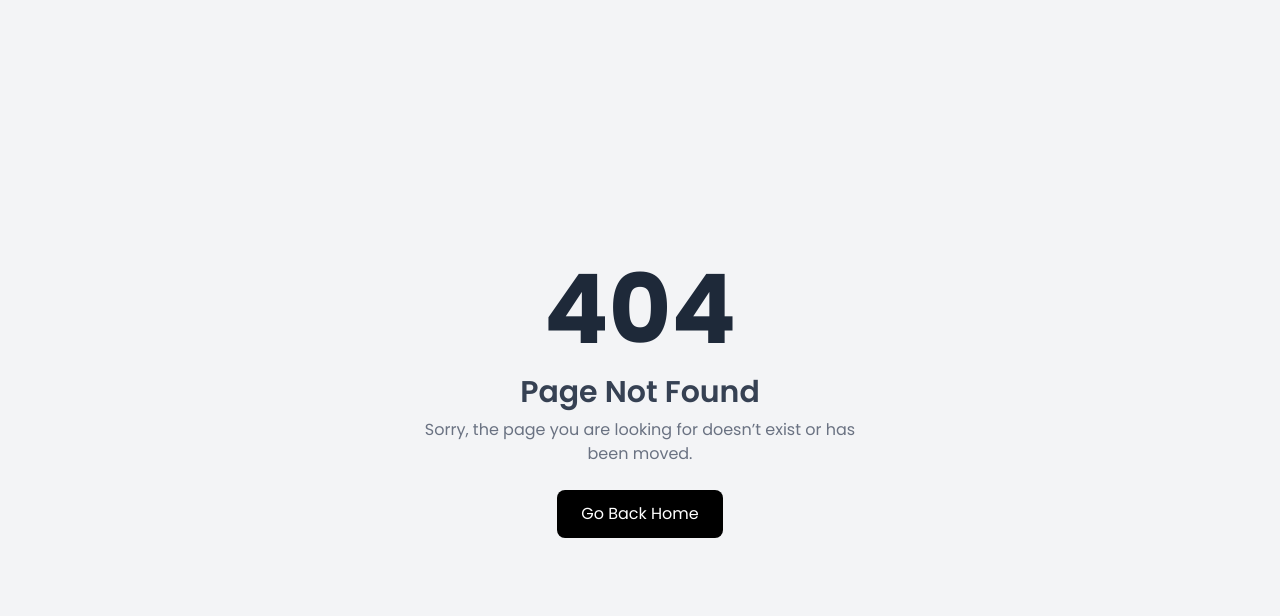
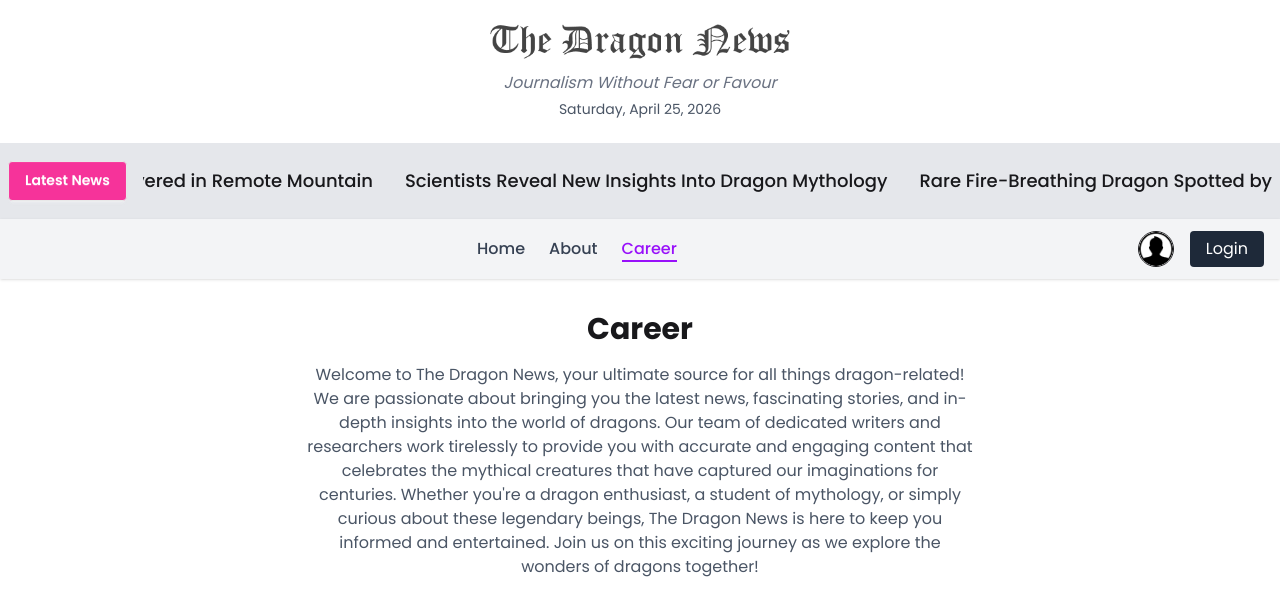
Before and after one commit to rasheduzzaman1978/dragon-news-nextjs, a Next.js app: page /career in a window 1280 px wide. Before the commit this address had no page. Shown: the top 616 px of the page. Built offline with nearby package versions, Linux system fonts and the light colour scheme.

Commit message:
Home page updated

```diff
--- a/package.json
+++ b/package.json
@@ -13,6 +13,7 @@
     "next": "16.2.3",
     "react": "19.2.4",
     "react-dom": "19.2.4",
+    "react-fast-marquee": "^1.6.5",
     "react-icons": "^5.6.0",
     "react-toastify": "^11.0.5"
   },
--- /dev/null
+++ b/src/app/(main)/about-us/page.jsx
@@ -0,0 +1,14 @@
+import React from 'react';
+
+const AboutUs = () => {
+    return (
+        <div>
+            <h1 className='text-3xl font-bold text-center mt-8'>About Us</h1>
+            <p className='text-center mt-4 text-gray-600 max-w-2xl mx-auto'>
+                Welcome to The Dragon News, your ultimate source for all things dragon-related! We are passionate about bringing you the latest news, fascinating stories, and in-depth insights into the world of dragons. Our team of dedicated writers and researchers work tirelessly to provide you with accurate and engaging content that celebrates the mythical creatures that have captured our imaginations for centuries. Whether you're a dragon enthusiast, a student of mythology, or simply curious about these legendary beings, The Dragon News is here to keep you informed and entertained. Join us on this exciting journey as we explore the wonders of dragons together!
+            </p>
+        </div>
+    );
+};
+
+export default AboutUs;
--- /dev/null
+++ b/src/app/(main)/career/page.jsx
@@ -0,0 +1,14 @@
+import React from 'react';
+
+const CareerPage = () => {
+    return (
+        <div>
+            <h1 className='text-3xl font-bold text-center mt-8'>Career</h1>
+            <p className='text-center mt-4 text-gray-600 max-w-2xl mx-auto'>
+                Welcome to The Dragon News, your ultimate source for all things dragon-related! We are passionate about bringing you the latest news, fascinating stories, and in-depth insights into the world of dragons. Our team of dedicated writers and researchers work tirelessly to provide you with accurate and engaging content that celebrates the mythical creatures that have captured our imaginations for centuries. Whether you're a dragon enthusiast, a student of mythology, or simply curious about these legendary beings, The Dragon News is here to keep you informed and entertained. Join us on this exciting journey as we explore the wonders of dragons together!
+            </p>
+        </div>
+    );
+};
+
+export default CareerPage;
--- a/src/app/(main)/layout.jsx
+++ b/src/app/(main)/layout.jsx
@@ -1,3 +1,4 @@
+import BreakingNews from '@/components/shared/BreakingNews';
 import Header from '@/components/shared/Header';
 import Navbar from '@/components/shared/Navbar';
 import React from 'react';
@@ -6,6 +7,7 @@ const MainLayout = ({ children }) => {
     return (
         <>
         <Header />
+        <BreakingNews />
         <Navbar />
 
         {children}
--- a/src/app/(main)/page.js
+++ b/src/app/(main)/page.js
@@ -1,9 +1,35 @@
 import Image from "next/image";
 
-export default function Home() {
+async function getCategories() {
+  const res = await fetch("https://openapi.programming-hero.com/api/news/categories");
+  const data = await res.json();
+  return data.data;
+}
+export default async function Home() {
+  const categories = await getCategories();
+  console.log(categories.news_category, 'categories'); // Log the categories data to verify it's being fetched correctly
+
   return (
-    <div>
-      <h1>Dragon News Home Page</h1>
+    <div className="container mx-auto grid grid-cols-12 gap-4 my-15">
+
+      <div className="col-span-3">
+        <h2 className="font-bold text-lg">All Categories</h2>
+        <ul className="flex flex-col gap-3 mt-5">
+        {
+          categories.news_category.map(category => {
+            return <li key={category.category_id} className="bg-slate-100 font-bold text-left text-md hover:cursor-pointer hover:bg-stone-300 p-2 rounded-md">{category.category_name}</li>
+          }
+        )}
+        </ul>
+      </div>
+
+      <div className="font-bold text-3xl bg-purple-100 col-span-6">
+        All News
+      </div>
+      <div className="font-bold text-3xl bg-yellow-100 col-span-3">
+        social Icons
+      </div>
+
     </div>
   );
 }
--- a/src/app/layout.js
+++ b/src/app/layout.js
@@ -25,7 +25,6 @@ export default function RootLayout({ children }) {
       data-theme="light"
       className={`${poppins.variable} h-full antialiased`}
     >
-      {/* className-এ ভুলটি এখানে ঠিক করা হয়েছে */}
       <body className={`${poppins.className} min-h-full flex flex-col`}>
         <main className="grow">
           {children}
--- /dev/null
+++ b/src/components/shared/BreakingNews.jsx
@@ -0,0 +1,45 @@
+import React from 'react';
+import Marquee from 'react-fast-marquee';
+import Navbar from './Navbar';
+
+const news = [
+  {
+    id: 1,
+    title: "Ancient Dragon Fossil Discovered in Remote Mountain"
+  },
+  {
+    id: 2,
+    title: "Scientists Reveal New Insights Into Dragon Mythology"
+  },
+  {
+    id: 3,
+    title: "Rare Fire-Breathing Dragon Spotted by Explorers"
+  },
+  {
+    id: 4,
+    title: "New Movie About Dragons Breaks Box Office Records"
+  },
+  {
+    id: 5,
+    title: "Researchers Study the Legend of Ice Dragons in the Arctic"
+  }
+];
+
+const BreakingNews = () => {
+    return (
+        <div className='flex justify-between gap-4 items-center bg-gray-200 py-2 px-2 container mx-auto'>
+            <button className='btn bg-pink-500 text-white'>Latest News</button>
+            <Marquee speed={50} gradient={false} pauseOnHover={true}>
+
+                    {news.map(item => (
+                        <span key={item.id} className='mx-4 text-lg font-medium'>
+                            {item.title}
+                        </span>
+                    ))}
+                <Navbar />
+            </Marquee>
+        </div>
+    );
+};
+
+export default BreakingNews;
--- /dev/null
+++ b/src/components/shared/NavLink.jsx
@@ -0,0 +1,21 @@
+'use client';
+import Link from 'next/link';
+import { usePathname } from 'next/navigation';
+import React from 'react';
+
+const NavLink = ({ href, className, children }) => {
+    const pathname = usePathname();
+    console.log(pathname, 'pathname');
+
+    const isActive = pathname === href;
+
+    return (
+        <div>
+            <Link href={href} className={` ${isActive ? 'border-b-2 border-purple-600 text-purple-600' : "hover:text-purple-600"} transition`}>
+                {children}
+            </Link>
+        </div>
+    );
+};
+
+export default NavLink;
--- a/src/components/shared/Navbar.jsx
+++ b/src/components/shared/Navbar.jsx
@@ -1,11 +1,62 @@
 import React from 'react';
+import Image from 'next/image';
+import Link from 'next/link';
+import useravatar from '@/assets/user.png';
+import NavLink from './NavLink';
 
 const Navbar = () => {
-    return (
-        <div>
-            <h2>Navbar</h2>
+  return (
+    <nav className="bg-gray-100 shadow-sm">
+      <div className="container mx-auto px-4 py-3 flex items-center justify-between">
+
+        {/* Left (Logo / Empty) */}
+        <div className="text-xl font-semibold">
+          {/* Optional Logo */}
         </div>
-    );
+
+        {/* Center Menu */}
+        <ul className="flex gap-6 text-gray-700 font-medium">
+          <li>
+            <NavLink href="/" className="hover:text-purple-600 transition">
+              Home
+            </NavLink>
+          </li>
+          <li>
+            <NavLink href="/about-us" className="hover:text-purple-600 transition">
+              About
+            </NavLink>
+          </li>
+          <li>
+            <NavLink href="/career" className="hover:text-purple-600 transition">
+              Career
+            </NavLink>
+          </li>
+        </ul>
+
+        {/* Right Side */}
+        <div className="flex items-center gap-4">
+
+          {/* Avatar */}
+          <div className="w-9 h-9 rounded-full overflow-hidden border">
+            <Image
+              src={useravatar}
+              alt="User Avatar"
+              width={40}
+              height={40}
+            />
+          </div>
+
+          {/* Login Button */}
+          <Link href="/login">
+            <button className="bg-gray-800 text-white px-4 py-1.5 rounded hover:bg-purple-600 transition">
+              Login
+            </button>
+          </Link>
+        </div>
+
+      </div>
+    </nav>
+  );
 };
 
 export default Navbar;
```
Also changed, not shown: 1 other file (tests, documents, lock files or other folders).
